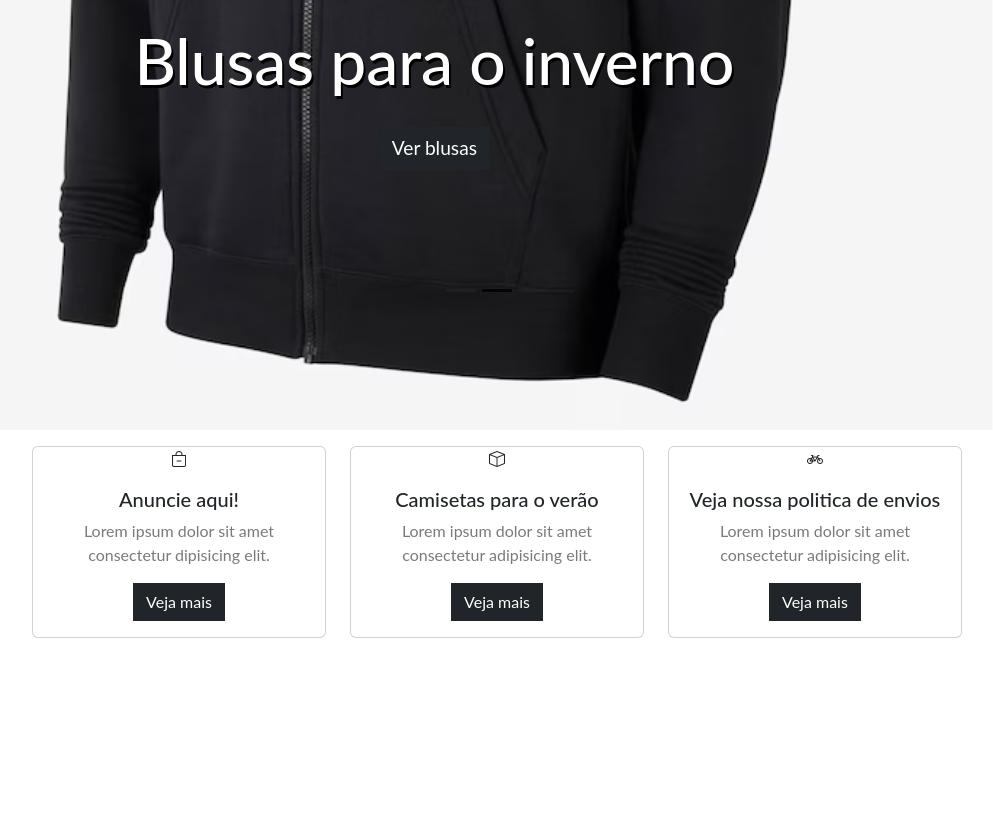
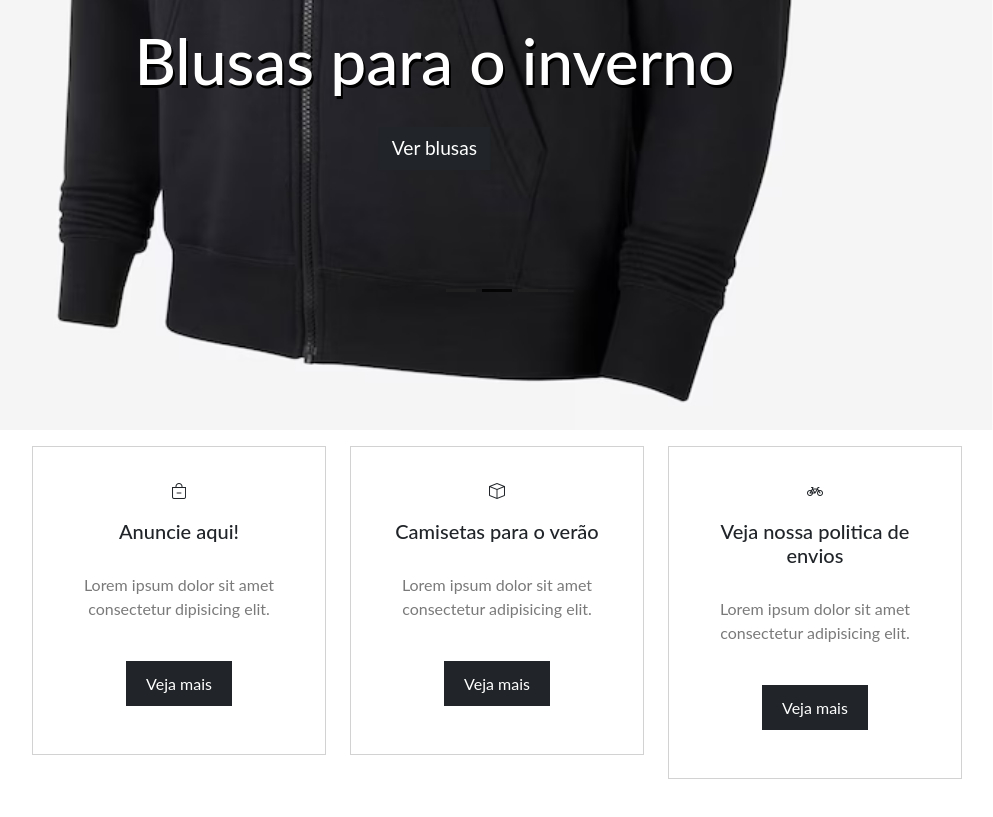
Before and after one commit to GuiSantosH/HolmStore, a plain HTML site: page index.html in a window 1280 px wide. Shown: the part 814-1631 px from the top of the page, without its empty margins (143-1136 px from the left). Before the commit the page ends 1452 px from the top, so only its background shows below. Drawn offline with nearby package versions, Linux system fonts and the light colour scheme.

Commit message:
Adicionado estilos ao mini banners

```diff
--- a/css/styles.css
+++ b/css/styles.css
@@ -119,3 +119,29 @@
         bottom: 7em;
     }
 }
+
+/* MINI BANNERS */
+
+#mini-banners {
+    margin-bottom: 4em;
+}
+
+#mini-banners .card {
+    padding: 2em 0.3em;
+    border-radius: 0;
+    margin-bottom: 1em;
+}
+
+#mini-banners .i {
+    font-size: 4em;
+
+}
+
+#mini-banners .card-title {
+    margin-bottom: 1.5em;
+}
+
+#mini-banners .btn {
+    margin-top: 1.5em;
+    padding: 0.6em 1.2em;
+}
```
